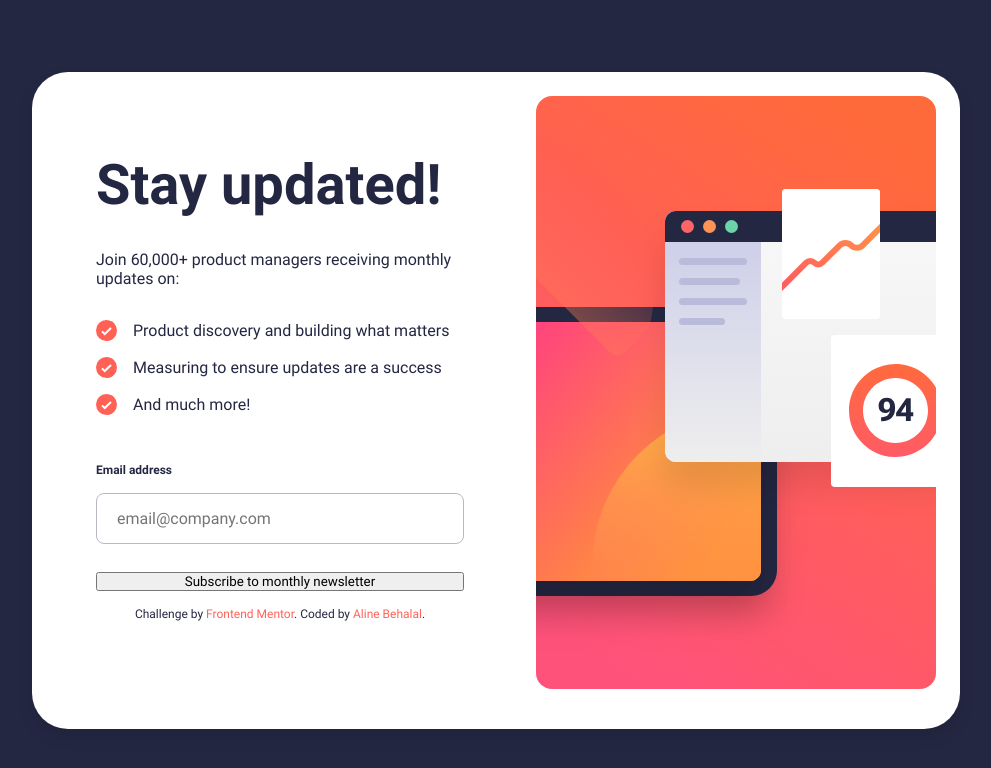
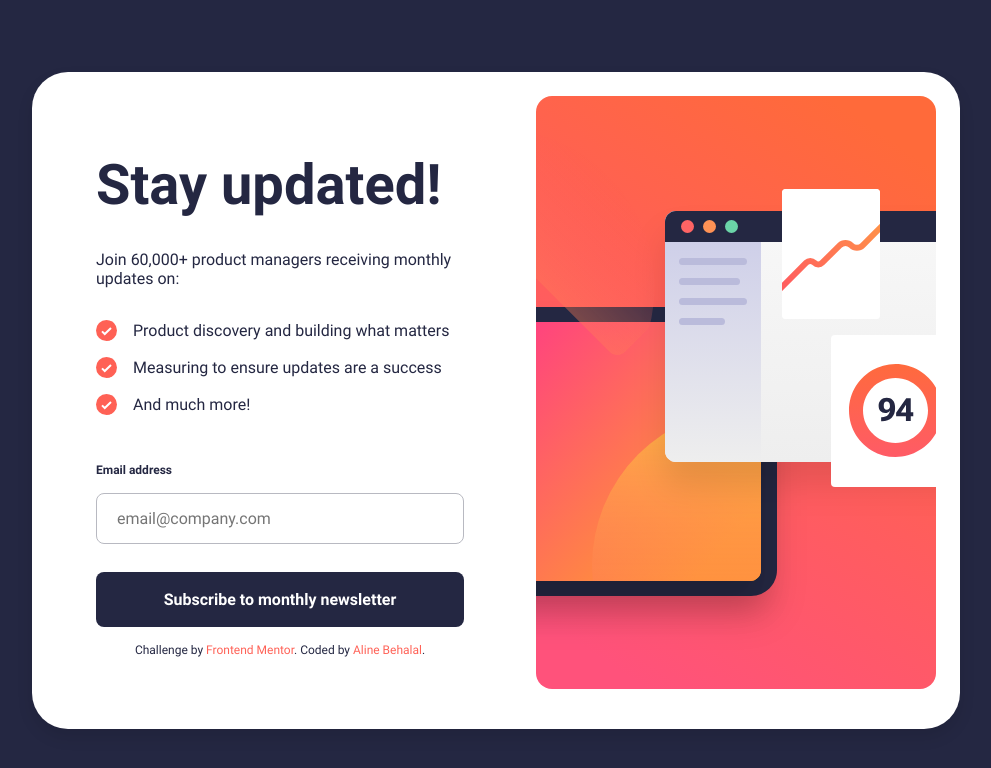
Before and after one commit to Hileene/newsletter-app, a React (Create React App) app in the folder frontend/: page / in a window 1280 px wide. Shown: the top 768 px of the page, without its empty margins (144-1135 px from the left). Built offline with nearby package versions, Linux system fonts and the light colour scheme.

Commit message:
Updated button classname name

```diff
--- a/frontend/src/components/Form/Form.jsx
+++ b/frontend/src/components/Form/Form.jsx
@@ -41,7 +41,7 @@
         }}
         //required
       />
-      <button type="submit" className="signup-form-btn">
+      <button type="submit" className="btn">
         Subscribe to monthly newsletter
       </button>
     </form>
```
